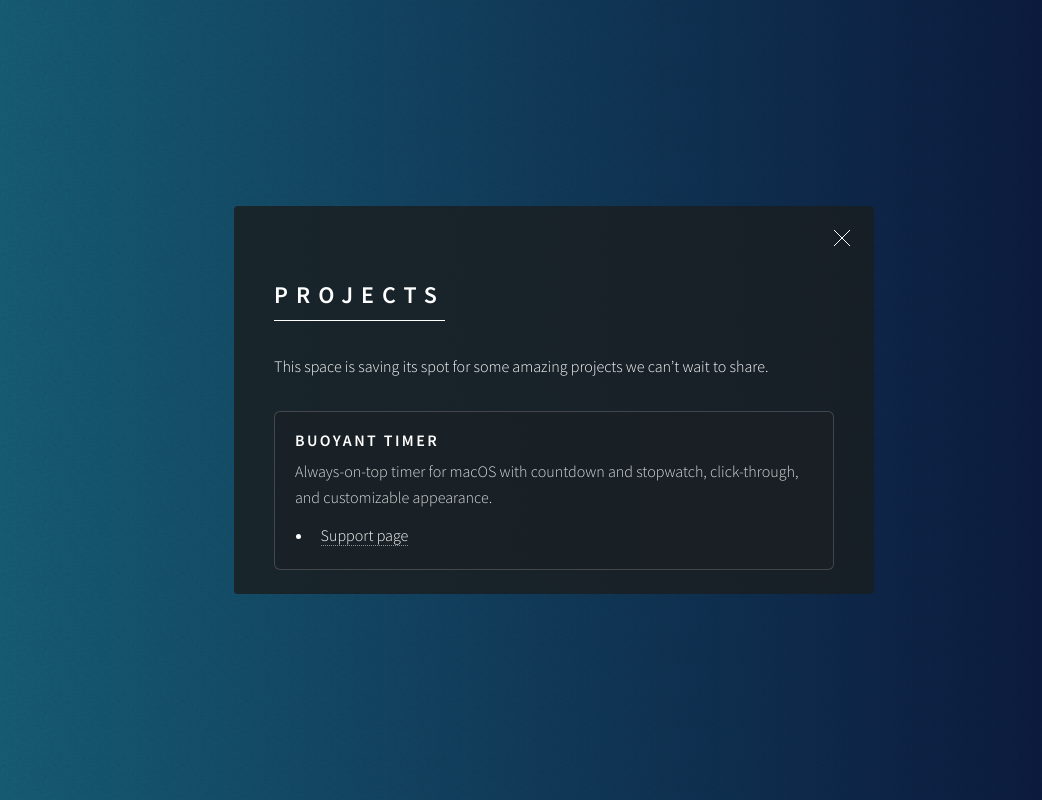
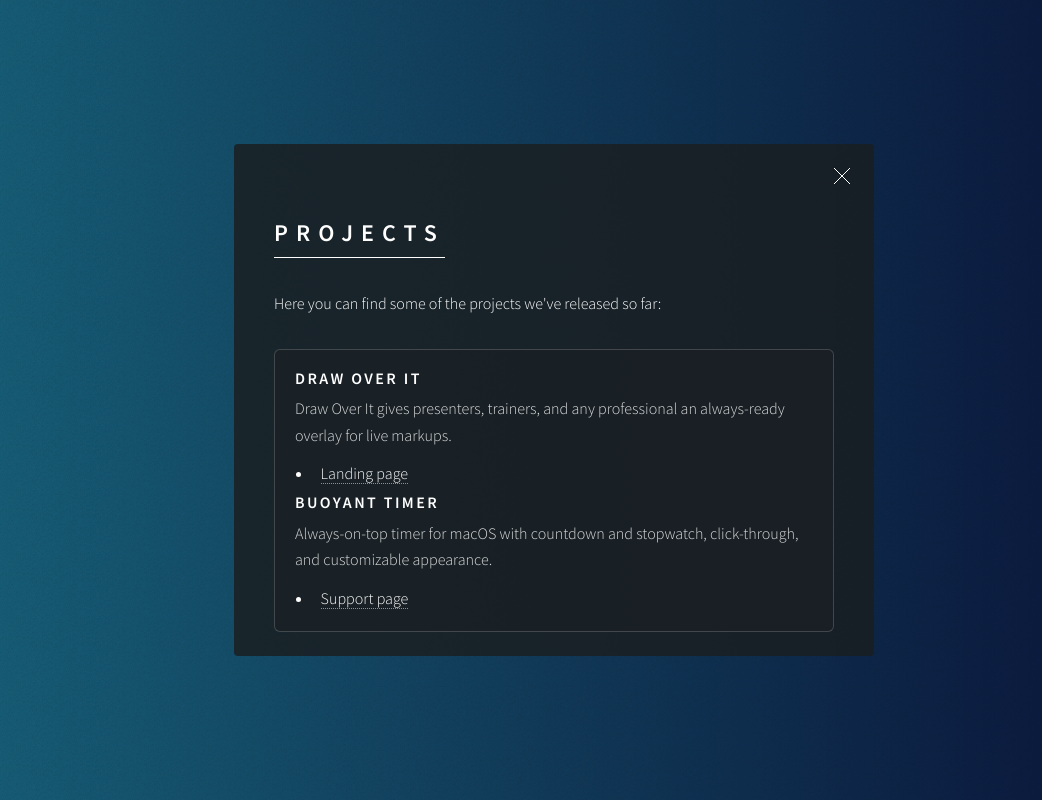
Before and after one commit to wrobeleworks/wrobeleworks.github.io, a plain HTML site: page index.html in a window 1280 px wide. Both pictures are taken after a click on the link "PROJECTS". Shown: the whole page, without its empty margins (86-1128 px from the left). Drawn offline with Linux system fonts and the light colour scheme.

Commit message:
Add Project Draw Over It

```diff
--- a/index.html
+++ b/index.html
@@ -98,9 +98,14 @@
         <!-- Projects -->
         <article id="projects">
           <h2 class="major">Projects</h2>
-          <p>This space is saving its spot for some amazing projects we can’t wait to share.</p>
+          <p>Here you can find some of the projects we've released so far:</p>
           <div class="features">
             <section class="feature">
+              <h3>Draw Over It</h3>
+              <p>Draw Over It gives presenters, trainers, and any professional an always-ready overlay for live markups.</p>
+              <ul>
+                <li><a href="https://draw.wrobele.com/">Landing page</a></li>
+              </ul>
               <h3>Buoyant Timer</h3>
               <p>Always-on-top timer for macOS with countdown and stopwatch, click-through, and customizable appearance.</p>
               <ul>
```
